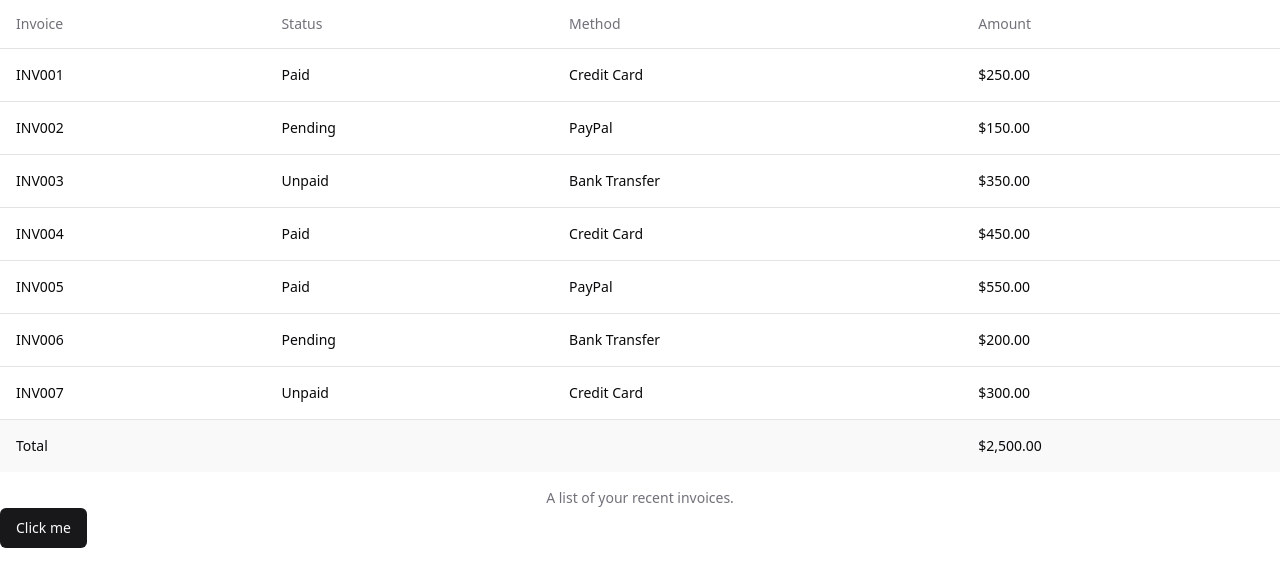
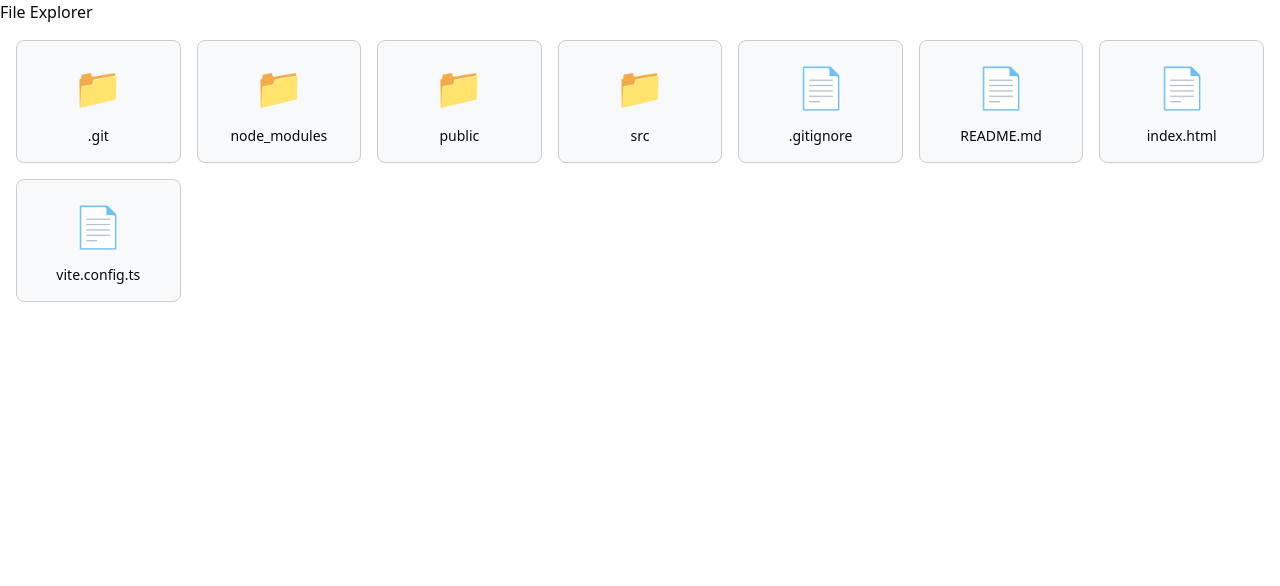
Before and after one commit to Maksasj/qilin, a React (Vite) app: page / in a window 1280 px wide. Shown: the top 586 px of the page. Built offline with nearby package versions, Linux system fonts and the light colour scheme.

Commit message:
file explorerer thing

```diff
--- a/src/App.tsx
+++ b/src/App.tsx
@@ -1,11 +1,12 @@
 import { Button } from "@/components/ui/button"
 import { TableDemo } from "./demo_table"
+import FileExplorer from "./FileExplorer"
 
 export default function Home() {
   return (
     <div>
-      <TableDemo></TableDemo>
-      <Button>Click me</Button>
+      <h1>File Explorer</h1>
+      <FileExplorer />
     </div>
   )
 }
--- /dev/null
+++ b/src/FileExplorer.css
@@ -0,0 +1,46 @@
+.file-explorer {
+    display: grid;
+    grid-template-columns: repeat(auto-fill, minmax(150px, 1fr));
+    gap: 16px;
+    padding: 16px;
+  }
+
+  .tile {
+    display: flex;
+    flex-direction: column;
+    align-items: center;
+    justify-content: center;
+    border: 1px solid #ccc;
+    border-radius: 8px;
+    padding: 16px;
+    text-align: center;
+    background-color: #f8f9fa;
+    cursor: pointer;
+    transition: background-color 0.2s ease;
+  }
+
+  .tile:hover {
+    background-color: #e2e6ea;
+  }
+
+  .icon {
+    font-size: 40px;
+    margin-bottom: 8px;
+  }
+
+  .file-name {
+    font-size: 14px;
+    word-wrap: break-word;
+    max-width: 100%;
+    white-space: nowrap;
+    overflow: hidden;
+    text-overflow: ellipsis;
+  }
+
+  .folder-icon {
+    color: #f39c12;
+  }
+
+  .file-icon {
+    color: #3498db;
+  }
--- /dev/null
+++ b/src/FileExplorer.tsx
@@ -0,0 +1,34 @@
+import React from 'react';
+import './FileExplorer.css';
+
+// Sample data for files and folders
+const filesAndFolders = [
+  { name: '.git', type: 'folder' },
+  { name: 'node_modules', type: 'folder' },
+  { name: 'public', type: 'folder' },
+  { name: 'src', type: 'folder' },
+  { name: '.gitignore', type: 'file' },
+  { name: 'README.md', type: 'file' },
+  { name: 'index.html', type: 'file' },
+  { name: 'vite.config.ts', type: 'file' },
+  // Add more items as needed
+];
+
+const FileExplorer = () => {
+  return (
+    <div className="file-explorer">
+      {filesAndFolders.map((item, index) => (
+        <div key={index} className={`tile ${item.type}`}>
+          {item.type === 'folder' ? (
+            <div className="icon folder-icon">📁</div>
+          ) : (
+            <div className="icon file-icon">📄</div>
+          )}
+          <div className="file-name">{item.name}</div>
+        </div>
+      ))}
+    </div>
+  );
+};
+
+export default FileExplorer;
```
